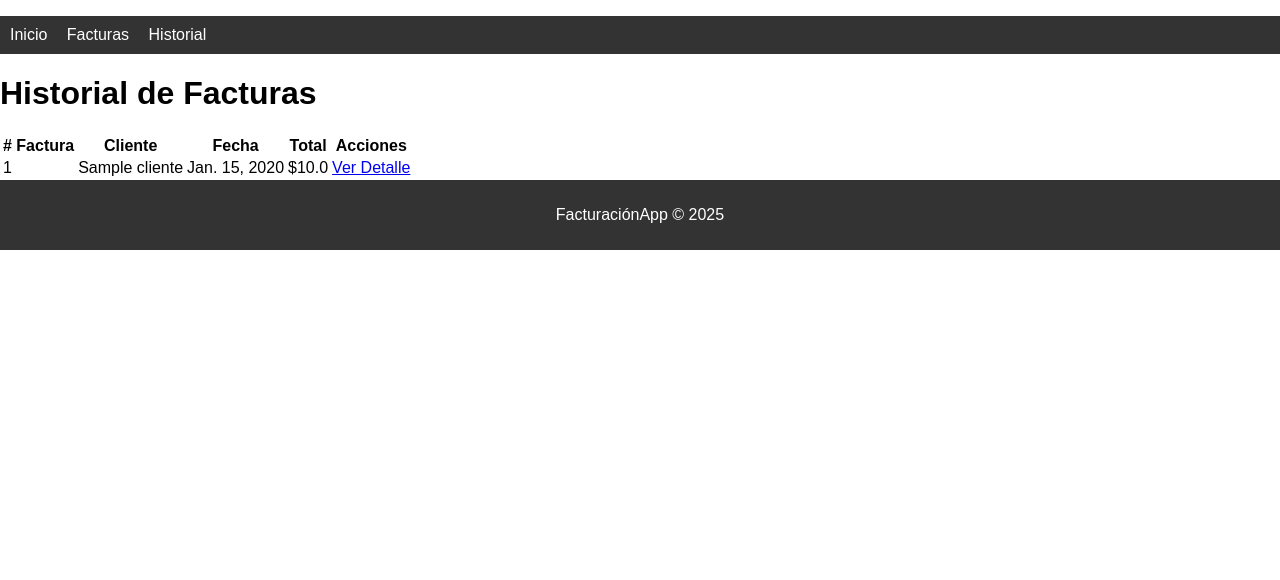
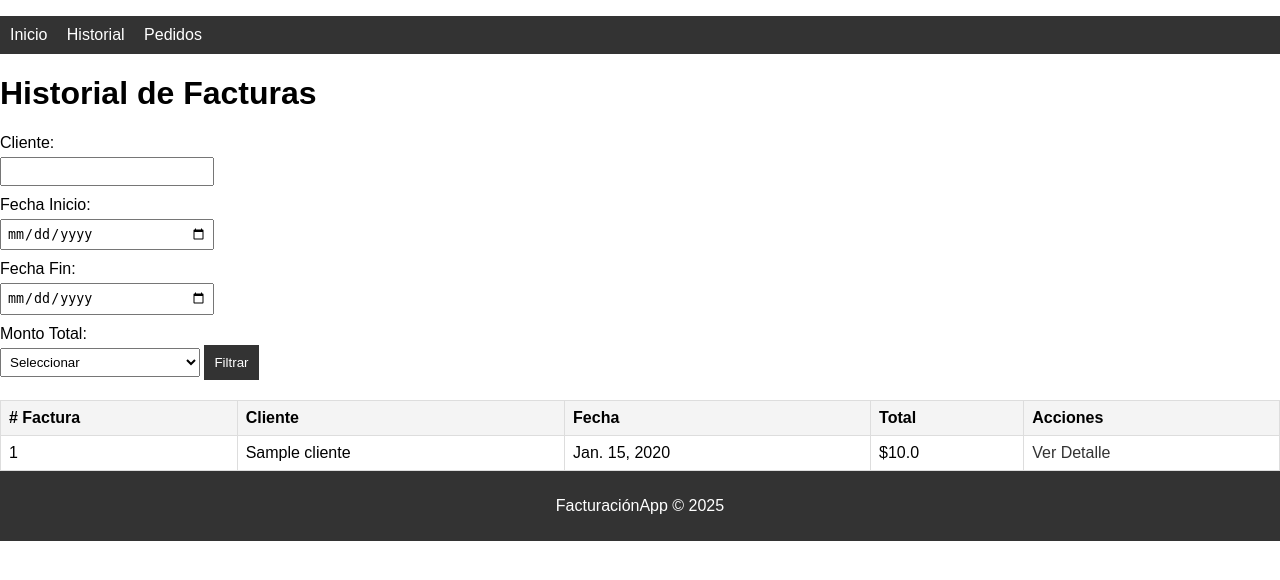
Before and after one commit to Tayron2024/MenuBoard, a Django app: page /facturas/ in a window 1280 px wide. Shown: the top 580 px of the page. Run offline with Django 5.2, Linux system fonts and the light colour scheme; tables that the repository leaves empty hold one stand-in row (values such as "Sample post").

Commit message:
Primeros inicios del template

```diff
--- a/Facturacionboard/Facturacionboard/urls.py
+++ b/Facturacionboard/Facturacionboard/urls.py
@@ -22,6 +22,11 @@ urlpatterns = [
     path('admin/', admin.site.urls),
     path('', views.pagina_inicio, name='inicio'),
     path('facturas/', views.listar_facturas, name='listar_facturas'),
+    path('pedidos/', views.listar_pedidos, name='listar_pedidos'),
+    path('facturas/<int:numero>/pdf/', views.generar_factura_pdf, name='generar_factura_pdf'),
+    path('pedidos/<int:numero>/', views.detalle_pedido, name='detalle_pedido'),
     path('facturas/<int:numero>/', views.detalle_factura, name='detalle_factura'),
     path('historial/', views.historial_facturas, name='historial_facturas'),
+    path('historial/filtrar/', views.filtrar_historial, name='filtrar_historial'),
+    path('factura/<int:numero>/pdf/', views.generar_factura_pdf, name='generar_factura_pdf'),
 ]
--- a/Facturacionboard/facturacionApp/templates/base.html
+++ b/Facturacionboard/facturacionApp/templates/base.html
@@ -12,8 +12,8 @@
         <nav>
             <ul>
                 <li><a href="{% url 'inicio' %}">Inicio</a></li>
-                <li><a href="{% url 'listar_facturas' %}">Facturas</a></li>
                 <li><a href="{% url 'historial_facturas' %}">Historial</a></li>
+                <li><a href="{% url 'listar_pedidos' %}">Pedidos</a></li>
             </ul>
         </nav>
     </header>
--- a/Facturacionboard/facturacionApp/templates/facturas/historial_factura.html
+++ b/Facturacionboard/facturacionApp/templates/facturas/historial_factura.html
@@ -4,6 +4,28 @@
 
 {% block content %}
 <h1>Historial de Facturas</h1>
+
+<form method="get" action="{% url 'filtrar_historial' %}">
+    <label for="cliente">Cliente:</label>
+    <input type="text" id="cliente" name="cliente" value="{{ cliente }}">
+
+    <label for="fecha_inicio">Fecha Inicio:</label>
+    <input type="date" id="fecha_inicio" name="fecha_inicio" value="{{ fecha_inicio }}">
+
+    <label for="fecha_fin">Fecha Fin:</label>
+    <input type="date" id="fecha_fin" name="fecha_fin" value="{{ fecha_fin }}">
+
+    <label for="monto_total">Monto Total:</label>
+    <select id="monto_total" name="monto_total">
+        <option value="">Seleccionar</option>
+        <option value="<50" {% if monto_total == '<50' %}selected{% endif %}>Menor a $50</option>
+        <option value="50-100" {% if monto_total == '50-100' %}selected{% endif %}>Entre $50 y $100</option>
+        <option value=">100" {% if monto_total == '>100' %}selected{% endif %}>Mayor a $100</option>
+    </select>
+
+    <button type="submit">Filtrar</button>
+</form>
+
 <table>
     <thead>
         <tr>
--- a/Facturacionboard/facturacionApp/templates/inicio.html
+++ b/Facturacionboard/facturacionApp/templates/inicio.html
@@ -6,7 +6,10 @@
 <h1>Bienvenido a FacturaciónApp</h1>
 <p>Selecciona una opción del menú para continuar:</p>
 <ul>
-    <li><a href="{% url 'listar_facturas' %}">Ver Facturas</a></li>
     <li><a href="{% url 'historial_facturas' %}">Historial de Facturas</a></li>
+    <li><a href="{% url 'listar_pedidos' %}">Ver Pedidos</a></li>
+    {% for factura in facturas %}
+        <li><a href="{% url 'generar_factura_pdf' factura.numero %}">Descargar PDF de la Factura {{ factura.numero }}</a></li>
+    {% endfor %}
 </ul>
 {% endblock %}
--- a/Facturacionboard/facturacionApp/views.py
+++ b/Facturacionboard/facturacionApp/views.py
@@ -1,5 +1,10 @@
 from django.shortcuts import render, get_object_or_404
+from django.http import HttpResponse
+from django.template.loader import get_template
+from xhtml2pdf import pisa
+from io import BytesIO
 from .models import Pedido, Factura, HistorialDeFactura
+from django.db.models import Q
 
 def pagina_inicio(request):
     return render(request, 'inicio.html')
@@ -8,10 +13,95 @@ def listar_facturas(request):
     facturas = Factura.objects.all()
     return render(request, 'facturas/historial_factura.html', {'facturas': facturas})
 
+def listar_pedidos(request):
+    pedidos = Pedido.objects.all()
+    return render(request, 'pedidos/listar_pedidos.html', {'pedidos': pedidos})
+
 def detalle_factura(request, numero):
-    factura = get_object_or_404(Factura, numero=numero)
-    return render(request, 'facturas/detalle_factura.html', {'factura': factura})
+    factura = Factura.objects.get(numero=numero)
+
+    # Calcular impuestos totales
+    impuestos_totales = factura.calcular_impuesto_total()
+
+    # Calcular el total de la factura con impuestos y descuentos
+    factura.calcular_monto_total()
+
+    return render(request, 'facturas/detalle_factura.html', {
+        'factura': factura,
+        'impuesto_total': impuestos_totales,  # Enviamos los impuestos calculados
+    })
 
 def historial_facturas(request):
     facturas = Factura.objects.all()
     return render(request, 'facturas/historial_factura.html', {'facturas': facturas})
+
+def filtrar_historial(request):
+    cliente = request.GET.get('cliente', '')
+    fecha_inicio = request.GET.get('fecha_inicio', '')
+    fecha_fin = request.GET.get('fecha_fin', '')
+    monto_total = request.GET.get('monto_total', '')
+
+    filtros = Q()
+    if cliente:
+        filtros &= Q(pedido__cliente__nombre__icontains=cliente)
+    if fecha_inicio and fecha_fin:
+        filtros &= Q(fecha__range=[fecha_inicio, fecha_fin])
+
+    if monto_total == '<50':
+        filtros &= Q(total__lt=50)
+    elif monto_total == '50-100':
+        filtros &= Q(total__gte=50, total__lte=100)
+    elif monto_total == '>100':
+        filtros &= Q(total__gt=100)
+
+    facturas = Factura.objects.filter(filtros)
+    for factura in facturas:
+        factura.calcular_monto_total()  # Aquí aseguras que se calculen correctamente los valores de impuestos, descuentos, etc.
+
+    return render(request, 'facturas/historial_factura.html', {'facturas': facturas, 'cliente': cliente, 'fecha_inicio': fecha_inicio, 'fecha_fin': fecha_fin, 'monto_total': monto_total})
+
+def detalle_pedido(request, numero):
+    pedido = get_object_or_404(Pedido, numero=numero)
+    items = pedido.itempedido_set.all()
+    total_pedido = pedido.total_pedido()
+    total_con_impuestos = pedido.total_pedido_con_impuestos()
+
+    return render(request, 'pedidos/detalle_pedido.html', {
+        'pedido': pedido,
+        'items': items,
+        'total_pedido': total_pedido,
+        'total_con_impuestos': total_con_impuestos
+    })
+
+
+
+def generar_factura_pdf(request, numero):
+    # Obtener la factura por número
+    factura = get_object_or_404(Factura, numero=numero)
+
+    # Preparar el contexto con los detalles de la factura
+    context = {
+        'factura': factura,
+    }
+
+    # Cargar la plantilla HTML para la factura
+    template_path = 'facturas/detalle_factura.html'  # Asegúrate de que la ruta sea correcta
+    template = get_template(template_path)
+
+    # Renderizar la plantilla con el contexto
+    html = template.render(context)
+
+    # Crear un buffer para almacenar el PDF
+    pdf_buffer = BytesIO()
+
+    # Generar el PDF utilizando xhtml2pdf
+    pisa_status = pisa.CreatePDF(html, dest=pdf_buffer)
+
+    # Asegúrate de que el buffer se posicione al inicio
+    pdf_buffer.seek(0)
+
+    # Responder con el PDF generado
+    response = HttpResponse(pdf_buffer, content_type='application/pdf')
+    response['Content-Disposition'] = f'attachment; filename="factura_{factura.numero}.pdf"'
+
+    return response
--- a/Facturacionboard/static/css/styles.css
+++ b/Facturacionboard/static/css/styles.css
@@ -26,3 +26,52 @@ footer {
     background-color: #333;
     color: white;
 }
+
+/* Estilos adicionales para formularios */
+form label {
+    display: block;
+    margin-top: 10px;
+}
+
+form input, form select {
+    padding: 5px;
+    margin-top: 5px;
+    width: 200px;
+}
+
+form button {
+    padding: 10px;
+    background-color: #333;
+    color: white;
+    border: none;
+    cursor: pointer;
+}
+
+table {
+    width: 100%;
+    border-collapse: collapse;
+    margin-top: 20px;
+}
+
+table th, table td {
+    padding: 8px;
+    border: 1px solid #ddd;
+    text-align: left;
+}
+
+table th {
+    background-color: #f4f4f4;
+}
+
+table tr:nth-child(even) {
+    background-color: #f9f9f9;
+}
+
+a {
+    color: #333;
+    text-decoration: none;
+}
+
+a:hover {
+    text-decoration: underline;
+}
```
Also changed, not shown: Facturacionboard/facturacionApp/admin.py (+57 -41 lines), Facturacionboard/facturacionApp/models.py (+69 -64 lines), Facturacionboard/facturacionApp/templates/facturas/detalle_factura.html (+57 -13 lines), Facturacionboard/facturacionApp/templates/facturas/factura_pdf.html (added, +42 -0 lines), Facturacionboard/facturacionApp/templates/pedidos/detalle_pedido.html (added, +36 -0 lines), Facturacionboard/facturacionApp/templates/pedidos/listar.html (deleted, +0 -13 lines), Facturacionboard/facturacionApp/templates/pedidos/listar_pedidos.html (added, +38 -0 lines), Facturacionboard/Facturacionboard/settings.py (line endings or trailing spaces), Facturacionboard/facturacionApp/migrations/0005_impuesto_producto_impuestos.py (added).
